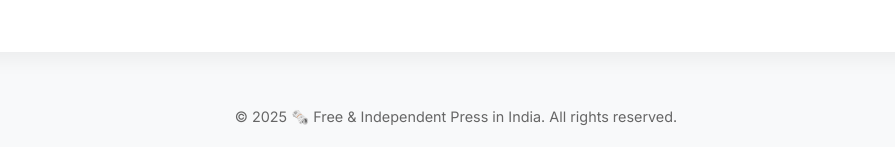
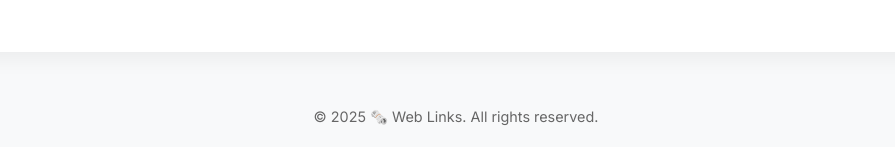
Before and after one commit to rajeshphy/News, a Jekyll site: the page built from index.md, in a window 1280 px wide and 900 px high, scrolled down 7627 px. Shown: the part 750-897 px from the top of the window, without its empty margins (184-1079 px from the left). Built offline with Jekyll 4.4.1, drawn with Linux system fonts in a browser that asks for light colours; some of the changed text lies outside the part shown.

Commit message:
News title changed

```diff
--- a/_config.yml
+++ b/_config.yml
@@ -1,4 +1,4 @@
-title: 🗞️ Free & Independent Press in India
+title: 🗞️ Web Links
 description: A curated list of free, independent news outlets in India
 baseurl: "/News" # or "/your-repo-name" if hosted under a GitHub subpath
 url: ""     # Optional: add your custom domain or GitHub Pages URL
```
